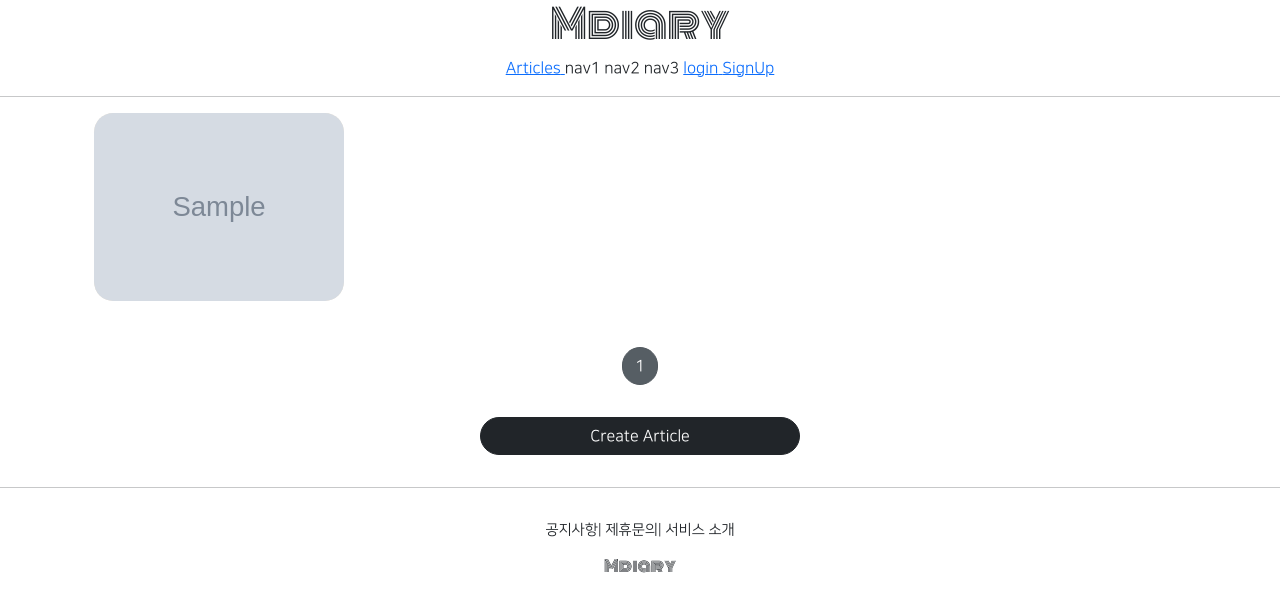
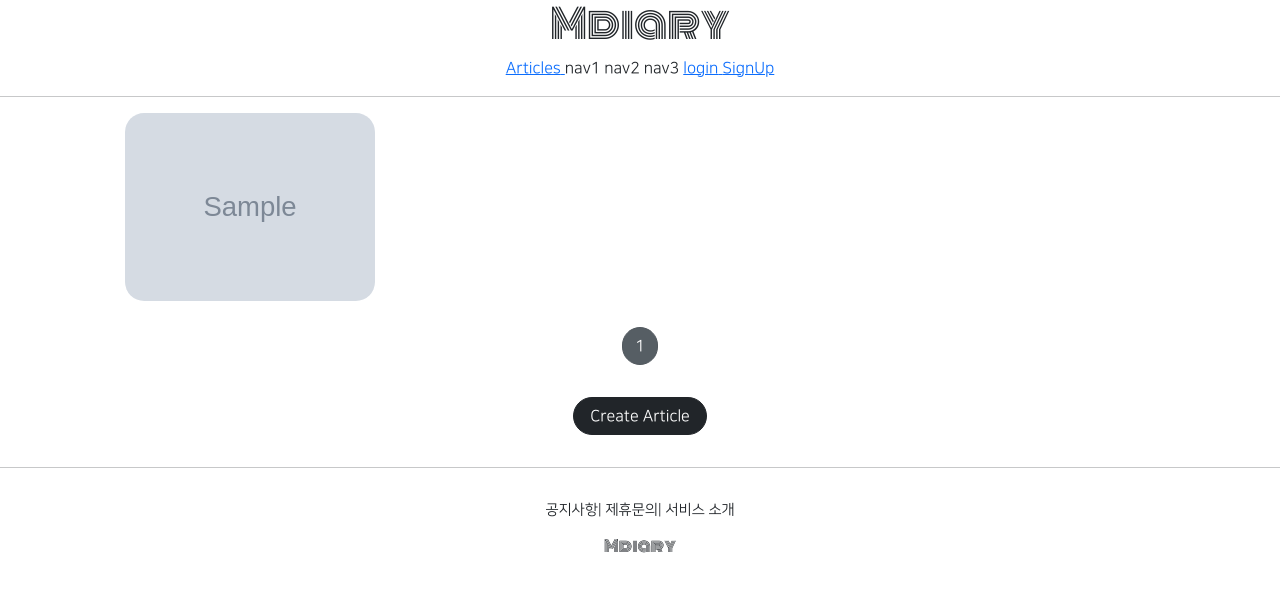
Before and after one commit to ubiboy/mdiary, a Django app: template articleapp/templates/articleapp/list.html in a window 1280 px wide. Shown: the top 612 px of the page. Run offline with Django 4.2, Linux system fonts and the light colour scheme; the template is opened without the code that fills it: most values are stand-ins (such as "Sample title", 1, 10 or a date in 2020); grey boxes marked "Sample" are stand-in pictures; some libraries are stand-ins or nearby versions.

Commit message:
django course 39 commit

```diff
--- a/articleapp/templates/articleapp/list.html
+++ b/articleapp/templates/articleapp/list.html
@@ -4,9 +4,17 @@
 {% block content %}
 
 <style>
+
+    .container {
+        padding: 0;
+        margin: 0, auto;
+    }
+
+    .container a {
+        width: 40%;
+        max-width: 250px;
+    }
     .container div {
-      width: 250px;
-      background-color: antiquewhite;
       display: flex;
       justify-content: center;
       align-items: center;
@@ -37,7 +45,7 @@
     {% include 'snippets/pagination.html' with page_obj=page_obj %}
 
     <div style="text-align:center">
-      <a href="{% url 'articleapp:create' %}" class="btn btn-dark rounded-pill col-3 mt-3 mb-3">
+      <a href="{% url 'articleapp:create' %}" class="btn btn-dark rounded-pill mt-3 mb-3 px-3">
         Create Article
       </a>
     </div>
--- a/static/base.css
+++ b/static/base.css
@@ -15,3 +15,9 @@
     text-align:center;
     margin-top: 2rem 0;
 }
+
+@media screen and (max-width:500px) {
+    html {
+        font-size: 13px;
+    }
+}
--- a/static/js/magicgrid.js
+++ b/static/js/magicgrid.js
@@ -288,7 +288,7 @@ MagicGrid.prototype.listen = function listen () {
 let magicGrid = new MagicGrid({
   container: '.container',
   animate: true,
-  gutter: 30,
+  gutter: 10,
   static: true,
   useMin: true
 });
--- a/templates/head.html
+++ b/templates/head.html
@@ -2,6 +2,7 @@
 
 <head>
      <meta charset="UTF-8">
+     <meta name="viewport" content="width=device-width, initial-scale=1, shrink-to-fit=no">
      <title>Mdiary</title>
 
 <!--     BOOTSTRAP LINK-->
```
